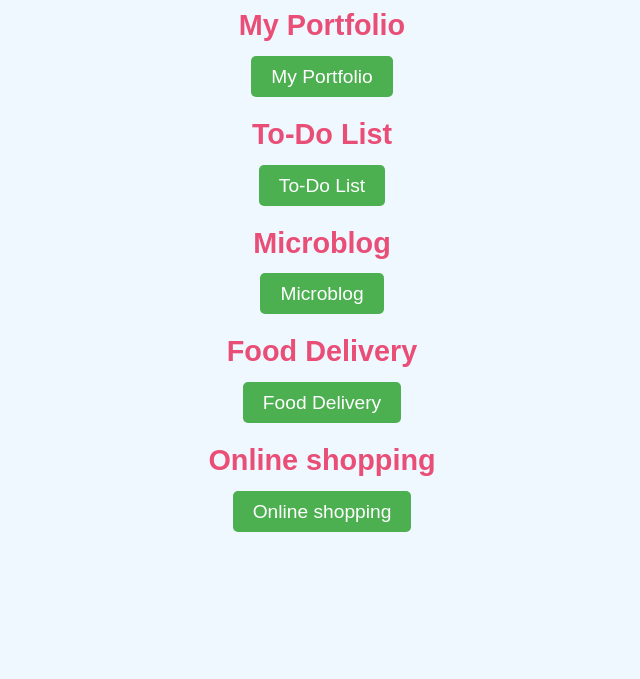
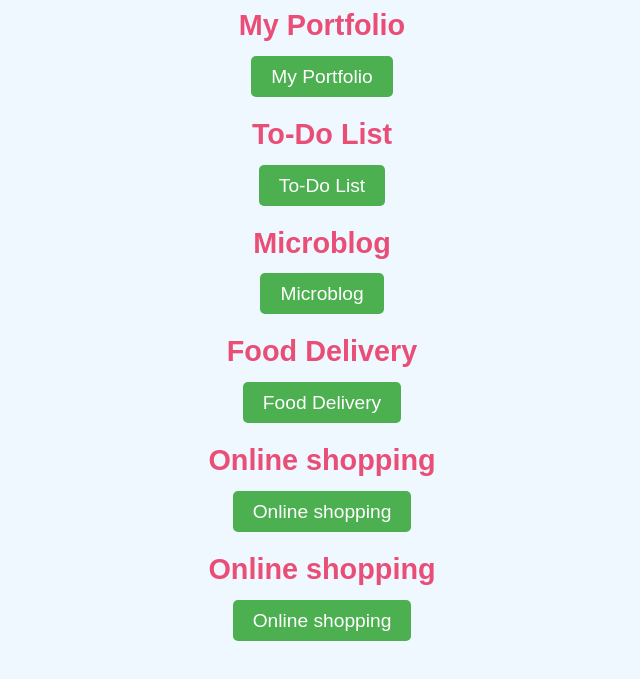
Before and after one commit to sanjayduce/Index, a plain HTML site: page index.html in a window 1280 px wide. Shown: the part 113-792 px from the top of the page, without its empty margins (318-958 px from the left). Drawn offline with Linux system fonts and the light colour scheme.

Commit message:
Update index.html

```diff
--- a/index.html
+++ b/index.html
@@ -71,5 +71,11 @@
             <a href="https://sanjayduce.github.io/Index/online/index.html">Online shopping</a>
         </p>
     </section>
+    <section>
+        <h2>Online shopping</h2>
+        <p>
+            <a href="https://sanjayduce.github.io/Index/online/index.html">Online shopping</a>
+        </p>
+    </section>
 </body>
 </html>
```
